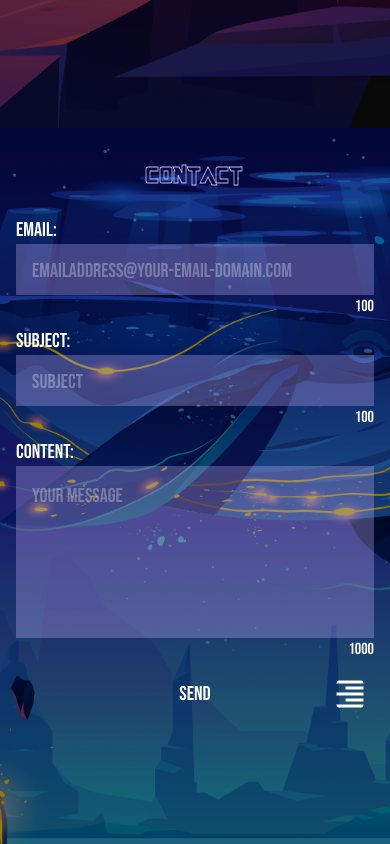
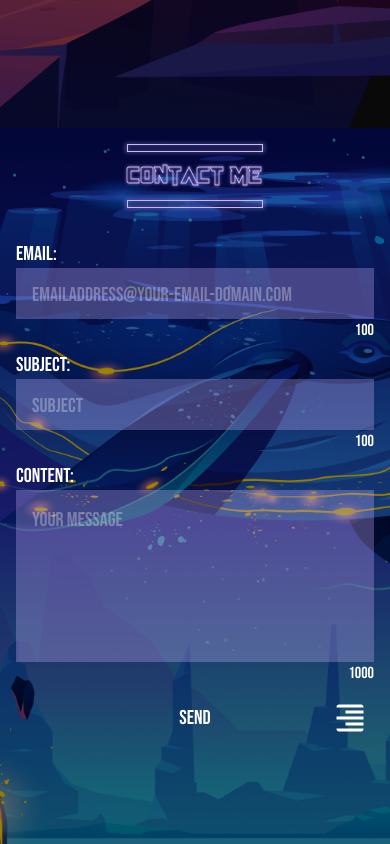
Before and after one commit to O-K-G/consolelog.me, a Next.js app: page /about in a window 390 px wide. Shown: the part 1560-2404 px from the top of the page. Built offline with nearby package versions, Linux system fonts and the light colour scheme; a web font is replaced by a local one.

Commit message:
fix: title

```diff
--- a/src/components/byPage/Contact.tsx
+++ b/src/components/byPage/Contact.tsx
@@ -2,14 +2,20 @@ import Section from '@components/shared/Section';
 import Title from '@components/title/Title';
 import ContactForm from '@components/contactForm/ContactForm';
 
+const MAIN_TITLE_GLOW_CLASSNAME = "before:content-['contact_me']";
+
 export default function Contact() {
   return (
     <Section
-      className='gap-2 sm:gap-0'
+      className='gap-8'
       backgroundClassName='bg-center'
       currentSection='contact'
     >
-      <Title label='contact' labelGlowText='contact' />
+      <Title
+        label='contact me'
+        border
+        labelGlowText={MAIN_TITLE_GLOW_CLASSNAME}
+      />
       <ContactForm />
     </Section>
   );
```
